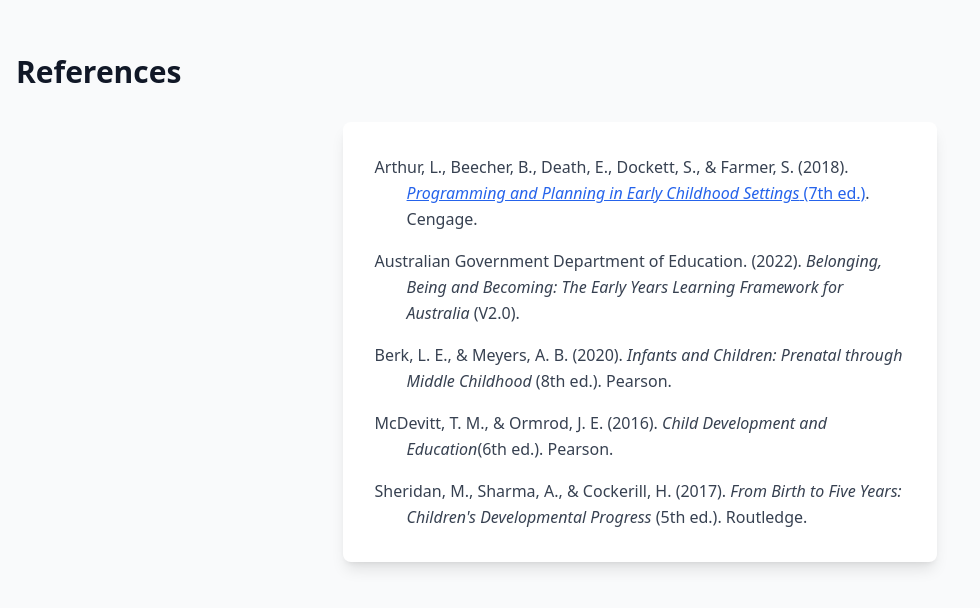
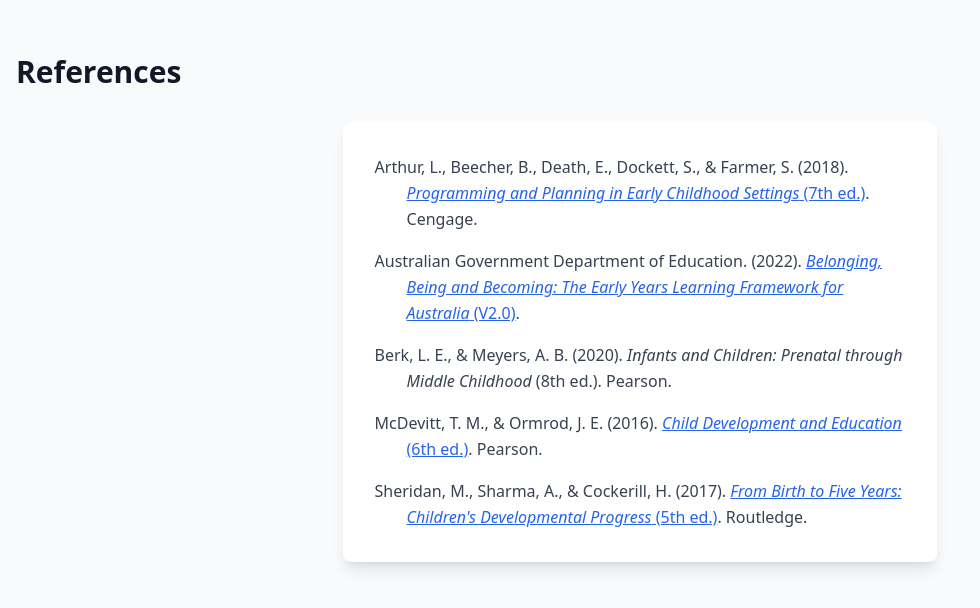
Before and after one commit to jaashannn/karan, a React (Vite) app: page / in a window 1280 px wide. Shown: the part 7318-7926 px from the top of the page, without its empty margins (0-980 px from the left). Built offline with nearby package versions, Linux system fonts and the light colour scheme.

Commit message:
all linked added

```diff
--- a/src/App.tsx
+++ b/src/App.tsx
@@ -1,4 +1,4 @@
-import { GraduationCap, BookOpen, Brain, Users, Layout as LayoutIcon, Heart, Briefcase, BookMarked } from 'lucide-react';
+import { GraduationCap, BookOpen, Brain, Users, Layout as LayoutIcon, Heart, Briefcase } from 'lucide-react';
 import Layout from './components/Layout';
 import Section from './components/Section';
 
@@ -326,21 +326,48 @@ function App() {
             </p>
 
             <p className="pl-8 -indent-8">
-              Australian Government Department of Education. (2022). <em>Belonging, Being and
-              Becoming: The Early Years Learning Framework for Australia</em> (V2.0).
+              Australian Government Department of Education. (2022).{" "}
+              <a
+                href="https://www.education.gov.au/early-childhood"
+                target="_blank"
+                rel="noopener noreferrer"
+                className="text-blue-600 underline hover:text-blue-800"
+              >
+                <em>Belonging, Being and Becoming: The Early Years Learning Framework for Australia</em> (V2.0)
+              </a>
+              .
             </p>
+
             <p className="pl-8 -indent-8">
               Berk, L. E., & Meyers, A. B. (2020). <em>Infants and Children: Prenatal through
                 Middle Childhood</em> (8th ed.). Pearson.
             </p>
             <p className="pl-8 -indent-8">
-              McDevitt, T. M., & Ormrod, J. E. (2016). <em>Child Development and Education</em>
-              (6th ed.). Pearson.
+              McDevitt, T. M., & Ormrod, J. E. (2016).{" "}
+              <a
+                href="https://www.scirp.org/reference/referencespapers?referenceid=2384627"
+                target="_blank"
+                rel="noopener noreferrer"
+                className="text-blue-600 underline hover:text-blue-800"
+              >
+                <em>Child Development and Education</em> (6th ed.)
+              </a>
+              . Pearson.
             </p>
+
             <p className="pl-8 -indent-8">
-              Sheridan, M., Sharma, A., & Cockerill, H. (2017). <em>From Birth to Five Years:
-              Children's Developmental Progress</em> (5th ed.). Routledge.
+              Sheridan, M., Sharma, A., & Cockerill, H. (2017).{" "}
+              <a
+                href="https://www.taylorfrancis.com/books/mono/10.4324/9780203494561/mary-sheridan-birth-five-years-helen-cockerill-ajay-sharma"
+                target="_blank"
+                rel="noopener noreferrer"
+                className="text-blue-600 underline hover:text-blue-800"
+              >
+                <em>From Birth to Five Years: Children's Developmental Progress</em> (5th ed.)
+              </a>
+              . Routledge.
             </p>
+
           </div>
         </div>
       </Section>
```
Lines whose indentation alone changed are shown as unchanged.
